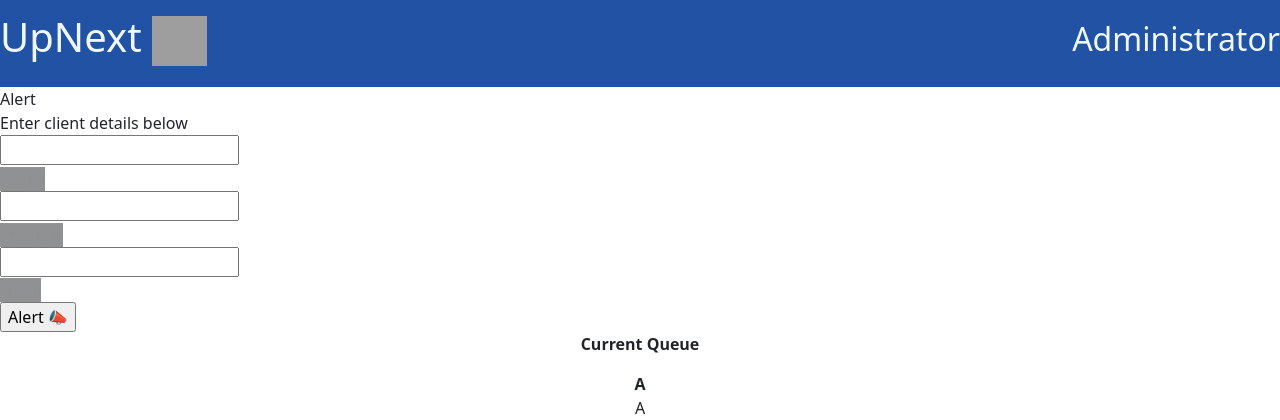
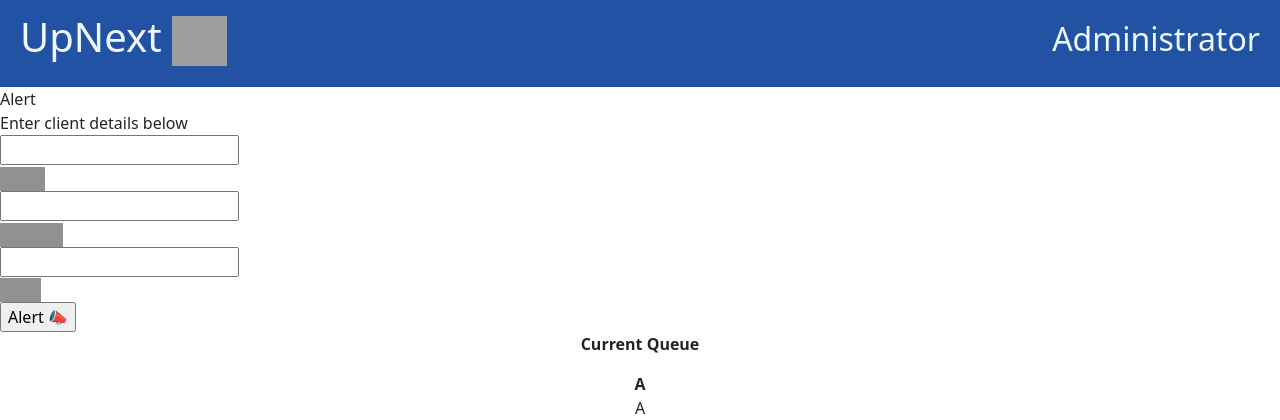
Before and after one commit to mochamapleaf/calgoryhack-potatoburner, a Flask app: page /admin in a window 1280 px wide. Shown: the top 420 px of the page. Run offline with Flask 2, Linux system fonts and the light colour scheme; data comes from the database, SQL or seed files in the repository; grey boxes are pictures that could not be loaded.

Commit message:
Update admin.css

```diff
--- a/static/admin.css
+++ b/static/admin.css
@@ -14,3 +14,11 @@
     h2 {
         color: aliceblue
     }
+
+.logo {
+    padding-left: 20px;
+}
+
+.admin {
+    padding-right: 20px;
+}
```
